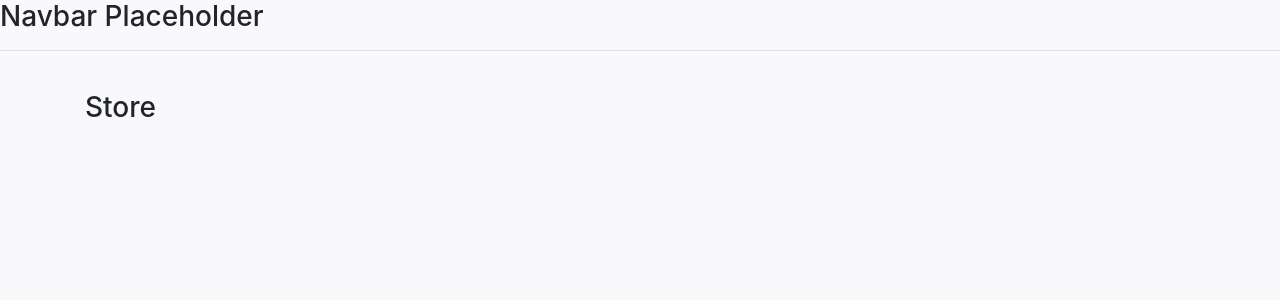
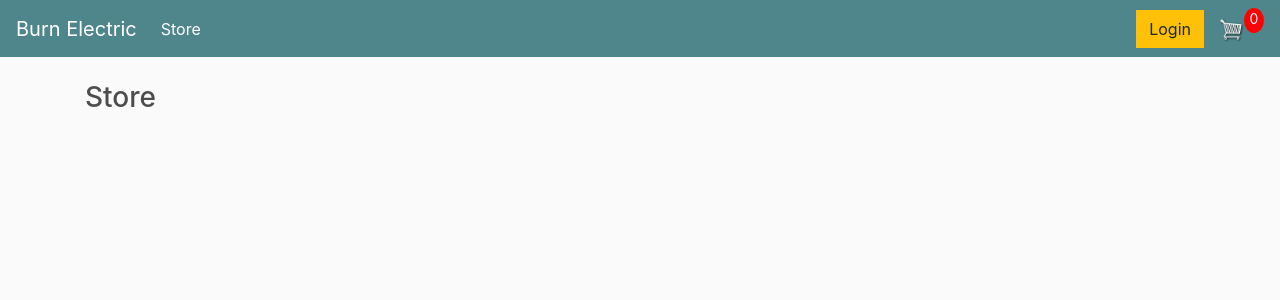
Before and after one commit to igndukwe/ecomm-app-api, a Django app: page / in a window 1280 px wide. Shown: the top 300 px of the page. Run offline with Django 3.2, Linux system fonts and the light colour scheme; some libraries are stand-ins or nearby versions.

Commit message:
Added Navbar

```diff
--- a/app/static/static/css/main.css
+++ b/app/static/static/css/main.css
@@ -1,3 +1,99 @@
 body{
-    background-color: #f9f9fc;
+	background-color: hsl(0, 0%, 98%);
 }
+
+h1,h2,h3,h4,h5,h6{
+	color:hsl(0, 0%, 30%);
+}
+
+.box-element{
+	box-shadow:hsl(0, 0%, 80%) 0 0 16px;
+	background-color: #fff;
+	border-radius: 4px;
+	padding: 10px;
+}
+
+.thumbnail{
+	width: 100%;
+	height: 200px;
+	-webkit-box-shadow: -1px -3px 5px -2px rgba(214,214,214,1);
+    -moz-box-shadow: -1px -3px 5px -2px rgba(214,214,214,1);
+    box-shadow: -1px -3px 5px -2px rgba(214,214,214,1);
+}
+
+.product{
+	border-radius: 0 0 4px 4px;
+}
+
+.bg-dark{
+	background-color: #4f868c!important;
+}
+
+#cart-icon{
+	width:25px;
+	display: inline-block;
+	margin-left: 15px;
+}
+
+#cart-total{
+	display: block;
+	text-align: center;
+	color:#fff;
+	background-color: red;
+	width: 20px;
+	height: 25px;
+	border-radius: 50%;
+	font-size: 14px;
+}
+
+.col-lg-4, .col-lg-6, .col-lg-8, .col-lg-12{
+	margin-top: 10px;
+}
+
+.btn{
+	border-radius: 0;
+}
+
+.row-image{
+	width: 100px;
+}
+
+.form-field{
+	width:250px;
+	display: inline-block;
+	padding: 5px;
+}
+
+.cart-row{
+	display: flex;
+    align-items: flex-stretch;
+    padding-bottom: 10px;
+    margin-bottom: 10px;
+    border-bottom: 1px solid #ececec;
+
+}
+
+.quantity{
+	display: inline-block;
+	font-weight: 700;
+	padding-right:10px;
+
+
+}
+
+.chg-quantity{
+	width: 12px;
+	cursor: pointer;
+	display: block;
+	margin-top: 5px;
+	transition:.1s;
+}
+
+.chg-quantity:hover{
+	opacity: .6;
+}
+
+
+.hidden{
+	display: none!important;
+}
--- a/app/store/templates/store/main.html
+++ b/app/store/templates/store/main.html
@@ -16,8 +16,33 @@
 
 <body>
 
-    <h3>Navbar Placeholder</h3>
-    <hr>
+    <!--Burn Electric Nav bar-->
+    <nav class="navbar navbar-expand-lg navbar-dark bg-dark">
+        <a class="navbar-brand" href="#">Burn Electric</a>
+        <button class="navbar-toggler" type="button" data-toggle="collapse" data-target="#navbarSupportedContent"
+            aria-controls="navbarSupportedContent" aria-expanded="false" aria-label="Toggle navigation">
+            <span class="navbar-toggler-icon"></span>
+        </button>
+
+        <!--Store Tab-->
+        <div class="collapse navbar-collapse" id="navbarSupportedContent">
+            <ul class="navbar-nav mr-auto">
+                <li class="nav-item active">
+                    <a class="nav-link" href="#">Store <span class="sr-only">(current)</span></a>
+                </li>
+            </ul>
+            <!--Login page-->
+            <div class="form-inline my-2 my-lg-0">
+                <a href="#" class="btn btn-warning">Login</a>
+
+                <a href="{% url 'cart' %}">
+                    <img id="cart-icon" src="{% static 'images/cart.png' %}">
+                </a>
+                <p id="cart-total">0</p>
+
+            </div>
+        </div>
+    </nav>
 
     <div class="container">
         <br>
--- a/app/store/templates/store/store.html
+++ b/app/store/templates/store/store.html
@@ -2,5 +2,5 @@
 {% load static %}
 
 {% block content %}
-<h3> Store</h3>
+<h3>Store</h3>
 {% endblock content %}
```
Also changed, not shown: app/static/static/images/cart.png, app/static/static/images/placeholder.png (added), 2 other files.
